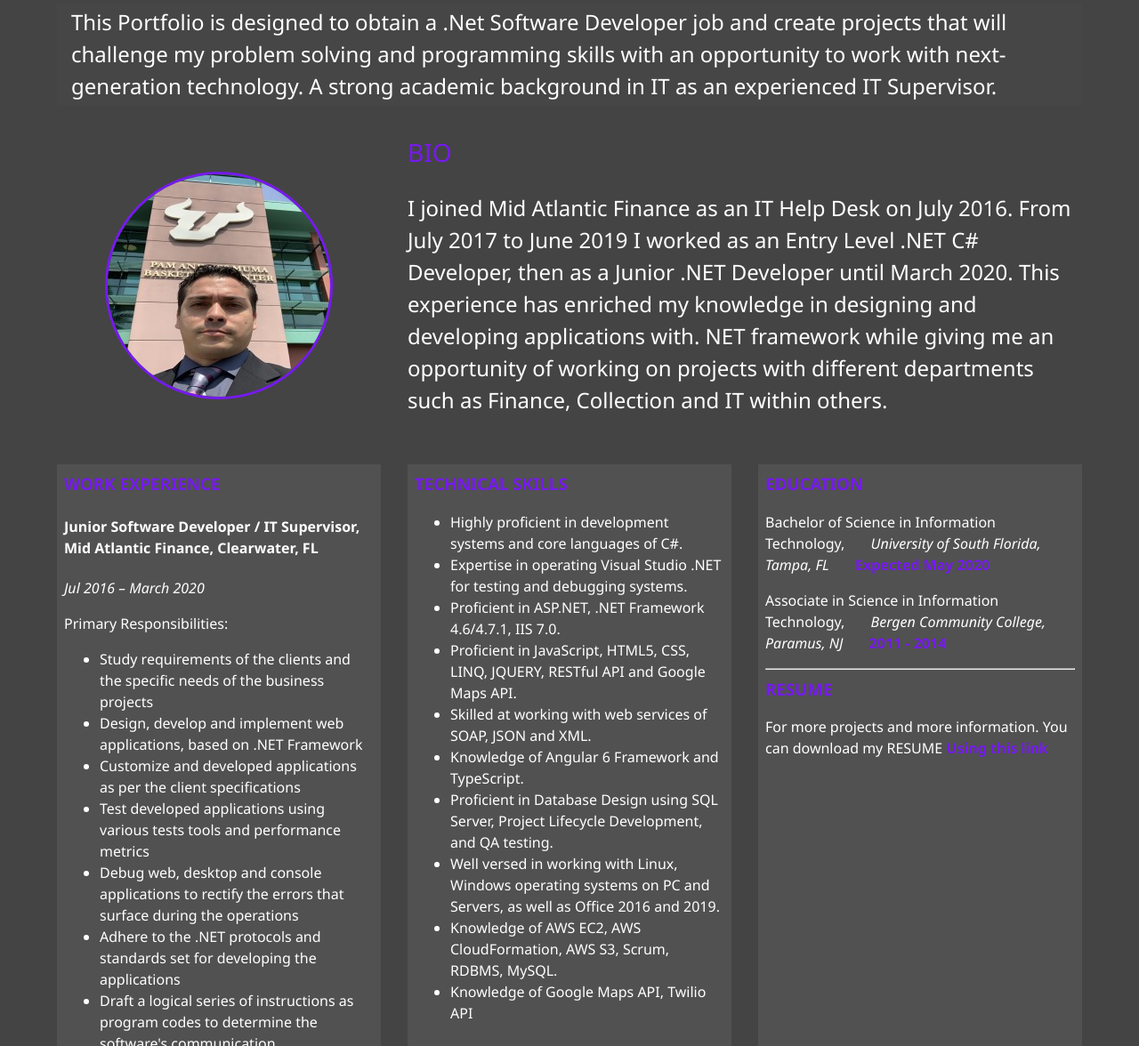
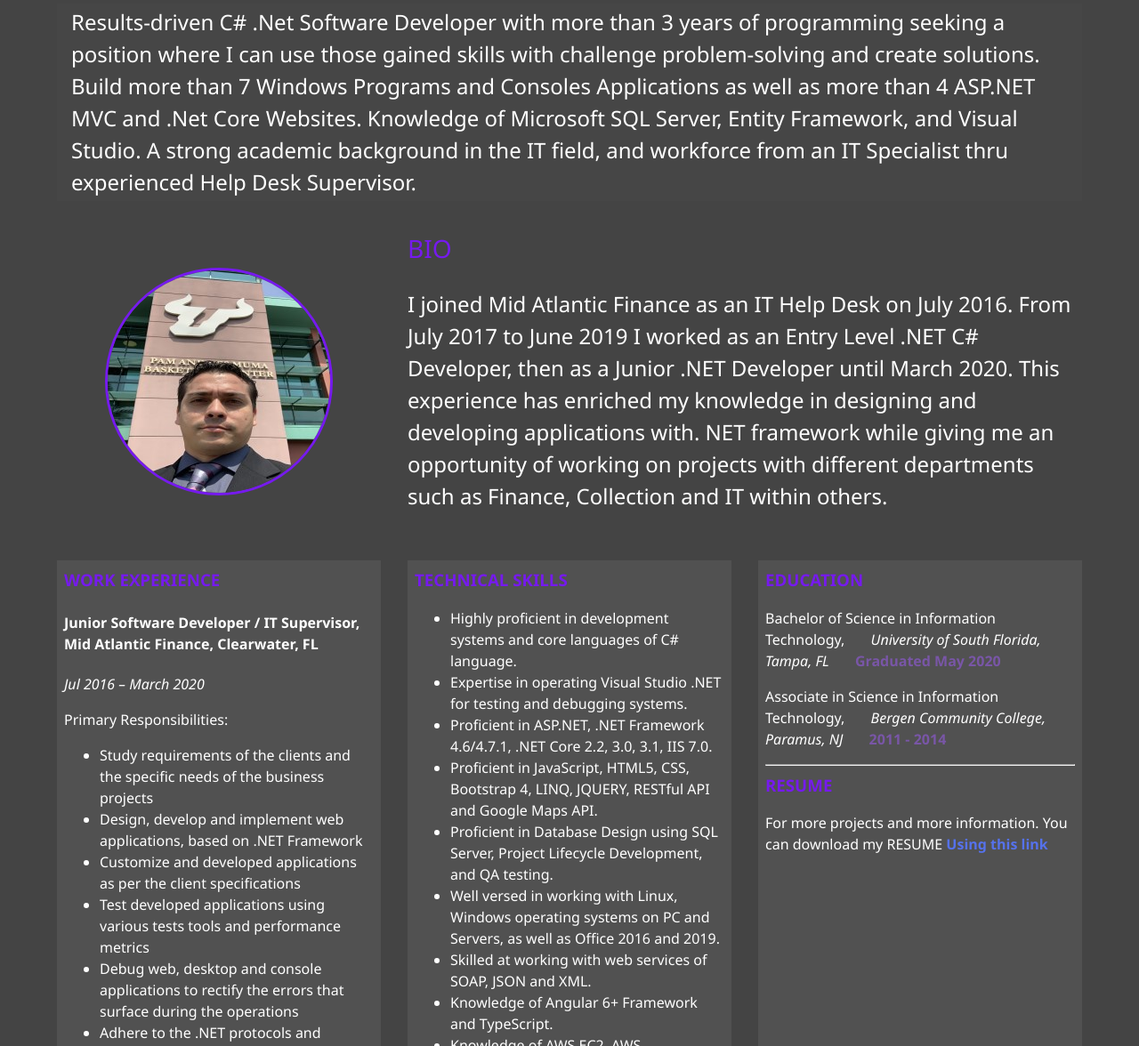
Before and after one commit to lcampuzano10/LuisCampuzano, a plain HTML site: page about.html in a window 1280 px wide. Shown: the part 204-1380 px from the top of the page at 89% size. Drawn offline with Linux system fonts and the light colour scheme.

Commit message:
Updating School
Updating Schoo as Graduated

```diff
--- a/about.html
+++ b/about.html
@@ -1,15 +1,14 @@
 <!DOCTYPE html>
 <html lang="en">
+
 <head>
   <meta charset="UTF-8" />
   <meta name="viewport" content="width=device-width, initial-scale=1.0" />
   <link rel="stylesheet" href="css/main.css" />
-    <script
-      src="https://kit.fontawesome.com/28d41f4420.js"
-      crossorigin="anonymous"
-    ></script>
+  <script src="https://kit.fontawesome.com/28d41f4420.js" crossorigin="anonymous"></script>
   <title>About Me</title>
 </head>
+
 <body id="">
   <header>
     <div class="menu-btn">
@@ -40,10 +39,14 @@
   <main id="about">
     <h1 class="lg-heading">About <span class="text-secondarys">Me</span></h1>
     <h2 class="sm-heading">
-        This Portfolio is designed to obtain a .Net Software Developer job and
-        create projects that will challenge my problem solving and programming
-        skills with an opportunity to work with next-generation technology. A
-        strong academic background in IT as an experienced IT Supervisor.
+      Results-driven C# .Net Software Developer with more than 3 years of programming seeking a position where I can use
+      those gained
+      skills with challenge problem-solving and create solutions. Build more than 7 Windows Programs and Consoles
+      Applications as well
+      as more than 4 ASP.NET MVC and .Net Core Websites. Knowledge of Microsoft SQL Server, Entity Framework, and Visual
+      Studio.
+      A strong academic background in the IT field, and workforce from an IT Specialist thru experienced Help Desk
+      Supervisor.
     </h2>
     <div class="about-info">
       <img src="img/portrait.jpg" alt="John Doe" class="bio-image" />
@@ -105,19 +108,17 @@
         <!-- <h6>Front End Developer</h6> -->
         <ul>
           <li>
-              Highly proficient in development systems and core languages of C#.
+            Highly proficient in development systems and core languages of C# language.
           </li>
           <li>
             Expertise in operating Visual Studio .NET for testing and
             debugging systems.
           </li>
-            <li>Proficient in ASP.NET, .NET Framework 4.6/4.7.1, IIS 7.0.</li>
+          <li>Proficient in ASP.NET, .NET Framework 4.6/4.7.1, .NET Core 2.2, 3.0, 3.1, IIS 7.0.</li>
           <li>
-              Proficient in JavaScript, HTML5, CSS, LINQ, JQUERY, RESTful API
+            Proficient in JavaScript, HTML5, CSS, Bootstrap 4, LINQ, JQUERY, RESTful API
             and Google Maps API.
           </li>
-            <li>Skilled at working with web services of SOAP, JSON and XML.</li>
-            <li>Knowledge of Angular 6 Framework and TypeScript.</li>
           <li>
             Proficient in Database Design using SQL Server, Project Lifecycle
             Development, and QA testing.
@@ -126,8 +127,11 @@
             Well versed in working with Linux, Windows operating systems on PC
             and Servers, as well as Office 2016 and 2019.
           </li>
+          <li>Skilled at working with web services of SOAP, JSON and XML.</li>
+          <li>Knowledge of Angular 6+ Framework and TypeScript.</li>
           <li>
-              Knowledge of AWS EC2, AWS CloudFormation, AWS S3, Scrum, RDBMS,
+            Knowledge of AWS EC2, AWS CloudFormation, AWS S3, AWS Elastic Beanstalk, AWS RDS, AWS Route 53, Scrum,
+            RDBMS,
             MySQL.
           </li>
           <li>Knowledge of Google Maps API, Twilio API</li>
@@ -139,7 +143,7 @@
         <p>
           Bachelor of Science in Information Technology,
           <span class="school"> University of South Florida, Tampa, FL</span>
-            <span class="education">Expected May 2020</span>
+          <span class="education">Graduated May 2020</span>
         </p>
         <p>
           Associate in Science in Information Technology,
@@ -150,12 +154,8 @@
         <h3 class="topHead">RESUME</h3>
         <p>
           For more projects and more information. You can download my RESUME
-            <a
-              href="./files/DEV_Resume_Luis Campuzano.pdf"
-              download="DEV_Resume_Luis Campuzano.pdf"
-            >
-              <span class="topHead">Using this link</span></a
-            >
+          <a href="./files/DEV_Resume_Luis Campuzano.pdf" download="DEV_Resume_Luis Campuzano.pdf">
+            <span class="linkColor">Using this link</span></a>
         </p>
       </div>
     </div>
@@ -167,4 +167,5 @@
 
   <script src="js/main.js"></script>
 </body>
+
 </html>
--- a/css/main.css
+++ b/css/main.css
@@ -183,7 +183,7 @@
     padding: 0.5rem;
     border-bottom: #761aee 5px solid; }
   .about-info .education {
-    color: #761aee;
+    color: #7956a7;
     font-weight: 700;
     padding-left: 25px; }
   .about-info .school {
@@ -191,6 +191,9 @@
     padding-left: 25px; }
   .about-info .topHead {
     color: #761aee;
+    font-weight: bold; }
+  .about-info .linkColor {
+    color: #5672ec;
     font-weight: bold; }
 
 .projects {
```
Also changed, not shown: 1 other file. Lines whose indentation alone changed are shown as unchanged.
